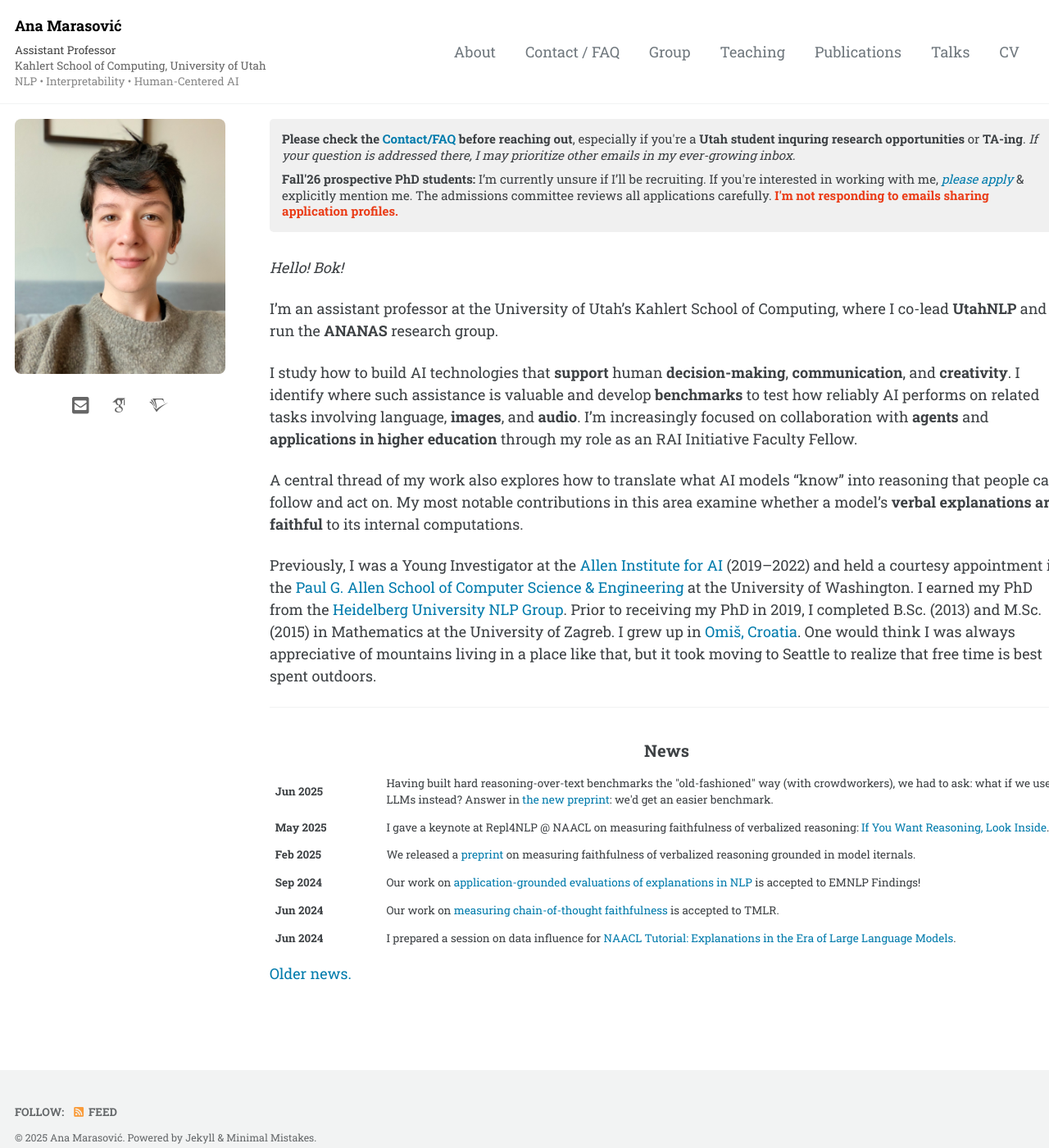
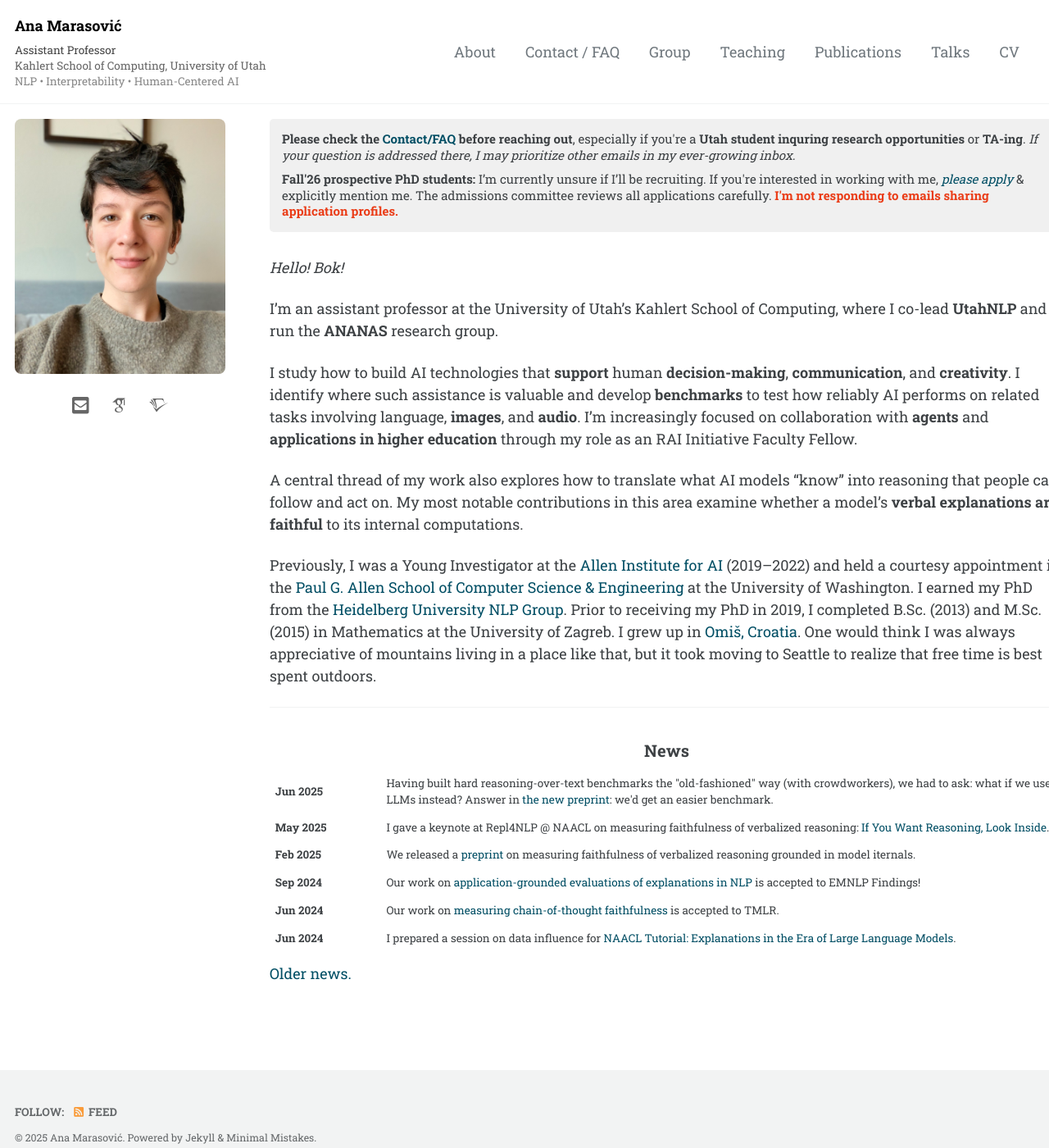
Before and after one commit to amarasovic/amarasovic.github.io, a Jekyll site: the page built from index.md, in a window 1280 px wide and 1400 px high. Shown: the whole window at 82% size. Built offline with Jekyll 4.4.1, drawn with Linux system fonts in a browser that asks for light colours; cached includes are drawn as plain includes; some web fonts are replaced; a script that is not in the unit is left out.

Commit message:
Update link color to dark teal (#004E64)
🤖 Generated with [Claude Code](https://claude.ai/code)

Co-Authored-By: Claude <noreply@anthropic.com>

```diff
--- a/assets/css/main.scss
+++ b/assets/css/main.scss
@@ -7,7 +7,7 @@
 @import url('https://fonts.googleapis.com/css2?family=Roboto+Slab:wght@300;400;500;700&display=swap');
 @import url('https://cdn.jsdelivr.net/gh/jpswalsh/academicons@1/css/academicons.min.css');
 
-$link-color: #007BAC;
+$link-color: #004E64;
 $text-decoration: none;
 
 $sans-serif: "Roboto Slab", Georgia, Times, serif;
```
